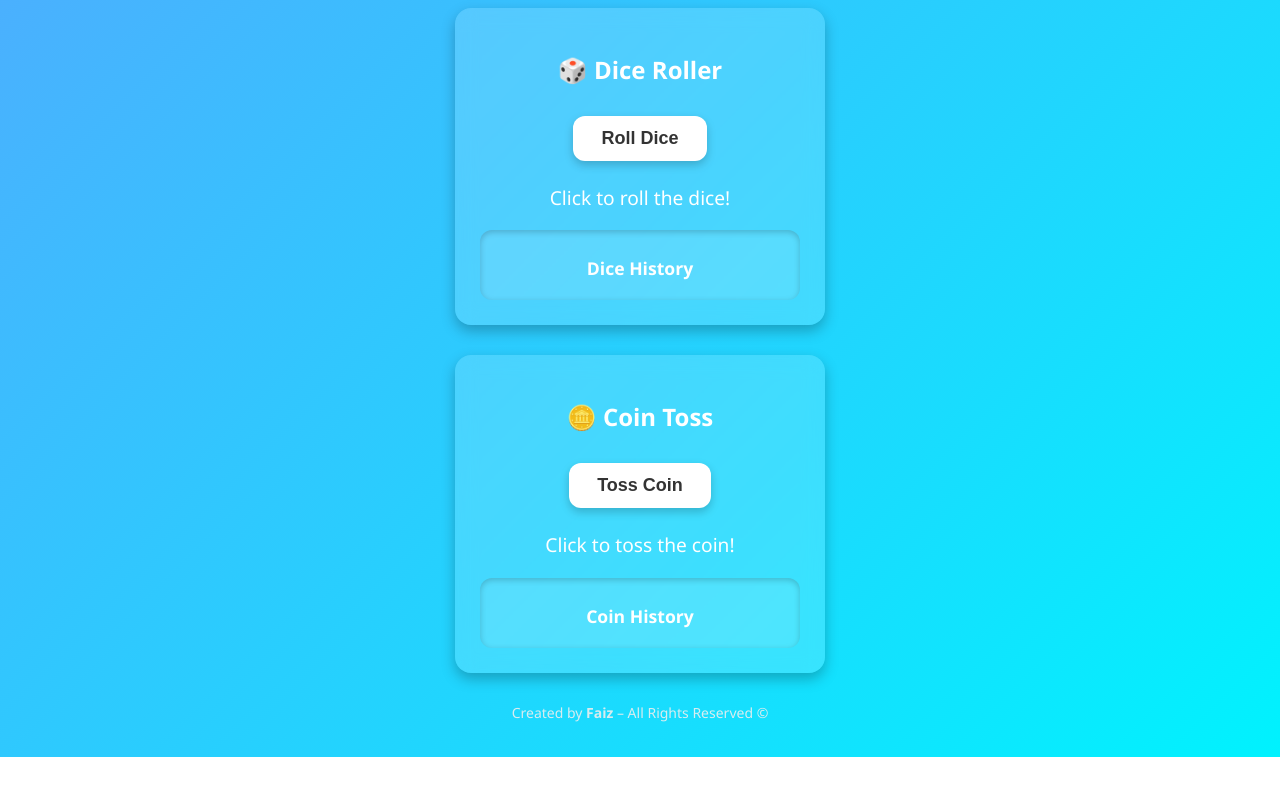
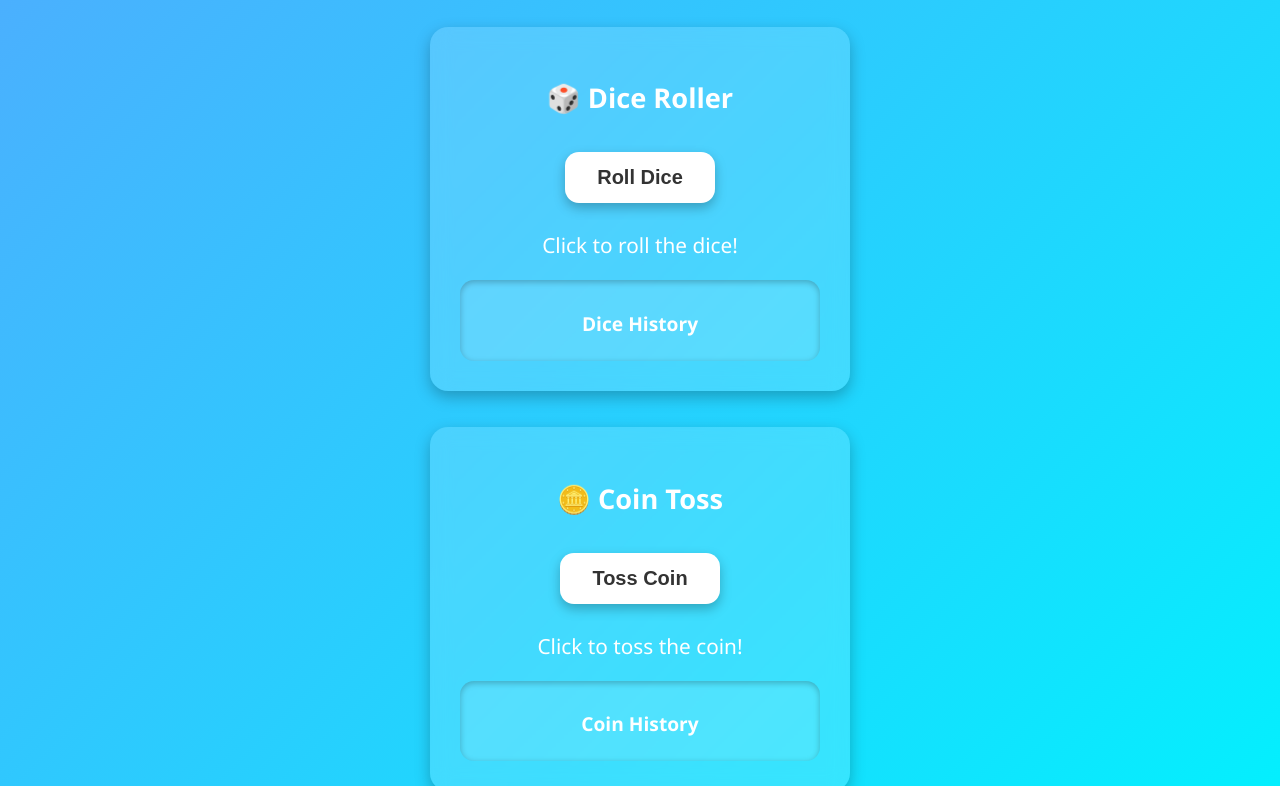
Before and after one commit to simba638/dice-and-coin, a plain HTML site: page index.html in a window 1280 px wide. Shown: the part 125-911 px from the top of the page. Before the commit the page ends 882 px from the top, so only its background shows below. Drawn offline with Linux system fonts and the light colour scheme.

Commit message:
Update index.html

```diff
--- a/index.html
+++ b/index.html
@@ -14,52 +14,52 @@
       display: flex;
       flex-direction: column;
       align-items: center;
-      padding: 20px;
+      padding: 25px;
     }
     h1 {
-      font-size: 2.4rem;
-      margin-bottom: 20px;
-      text-shadow: 1px 1px 4px rgba(0,0,0,0.3);
+      font-size: 2.6rem;
+      margin-bottom: 25px;
+      text-shadow: 1px 1px 5px rgba(0,0,0,0.35);
     }
     .card {
       background: rgba(255,255,255,0.15);
       backdrop-filter: blur(10px);
-      border-radius: 16px;
-      padding: 25px;
-      margin: 15px;
-      box-shadow: 0px 6px 14px rgba(0,0,0,0.25);
-      width: 320px;
+      border-radius: 18px;
+      padding: 30px;
+      margin: 18px;
+      box-shadow: 0px 6px 15px rgba(0,0,0,0.25);
+      width: 360px;
     }
     h2 {
-      font-size: 1.5rem;
-      margin-bottom: 15px;
+      font-size: 1.7rem;
+      margin-bottom: 18px;
     }
     button {
-      padding: 12px 28px;
-      margin: 15px;
-      font-size: 18px;
+      padding: 14px 32px;
+      margin: 18px;
+      font-size: 20px;
       font-weight: bold;
       border: none;
-      border-radius: 12px;
+      border-radius: 14px;
       background: #fff;
       color: #333;
       cursor: pointer;
       transition: transform 0.2s, background 0.3s;
-      box-shadow: 0px 4px 10px rgba(0,0,0,0.2);
+      box-shadow: 0px 5px 12px rgba(0,0,0,0.25);
     }
     button:hover {
       background: #f1c40f;
-      transform: scale(1.05);
+      transform: scale(1.08);
     }
     .result img {
-      width: 120px;
-      height: 120px;
-      margin-top: 15px;
+      width: 160px;
+      height: 160px;
+      margin-top: 18px;
       animation: fadeIn 0.5s ease-in-out;
     }
     .result p {
-      font-size: 1.2rem;
-      margin-top: 8px;
+      font-size: 1.3rem;
+      margin-top: 10px;
     }
     @keyframes fadeIn {
       from { opacity: 0; transform: scale(0.9); }
@@ -83,15 +83,15 @@
       to { transform: rotateY(360deg); }
     }
     .history {
-      margin-top: 15px;
+      margin-top: 18px;
       background: rgba(255,255,255,0.1);
-      padding: 12px;
-      border-radius: 12px;
-      box-shadow: inset 0px 2px 6px rgba(0,0,0,0.2);
+      padding: 14px;
+      border-radius: 14px;
+      box-shadow: inset 0px 2px 6px rgba(0,0,0,0.25);
     }
     .history h2 {
-      font-size: 1.1rem;
-      margin-bottom: 8px;
+      font-size: 1.2rem;
+      margin-bottom: 10px;
     }
     .history ul {
       list-style: none;
@@ -101,13 +101,13 @@
       font-size: 1rem;
     }
     .history li {
-      padding: 5px 0;
+      padding: 6px 0;
       border-bottom: 1px solid rgba(255,255,255,0.25);
     }
     footer {
       margin-top: auto;
-      padding: 15px;
-      font-size: 14px;
+      padding: 18px;
+      font-size: 15px;
       color: #eee;
       opacity: 0.9;
     }
```
